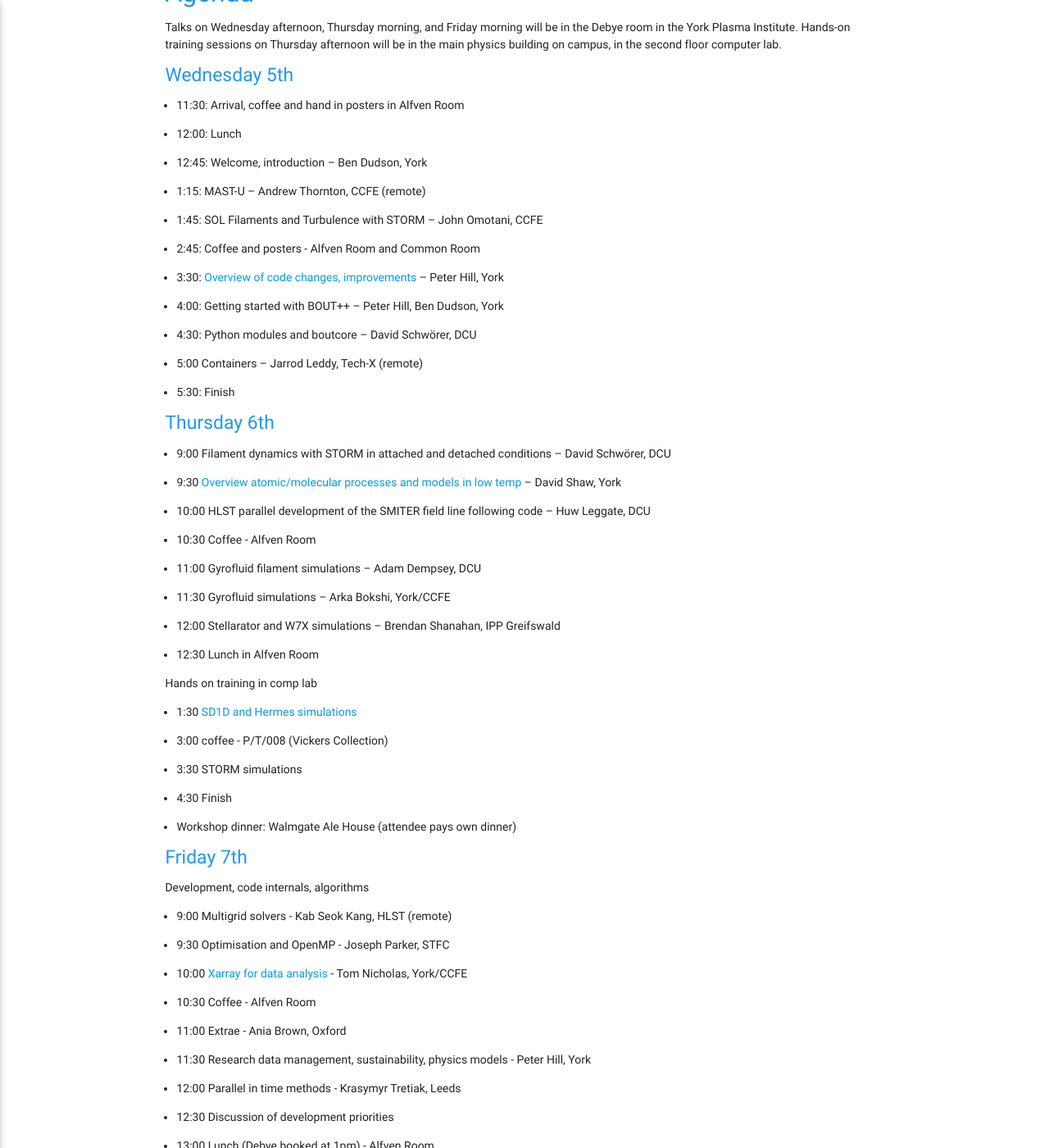
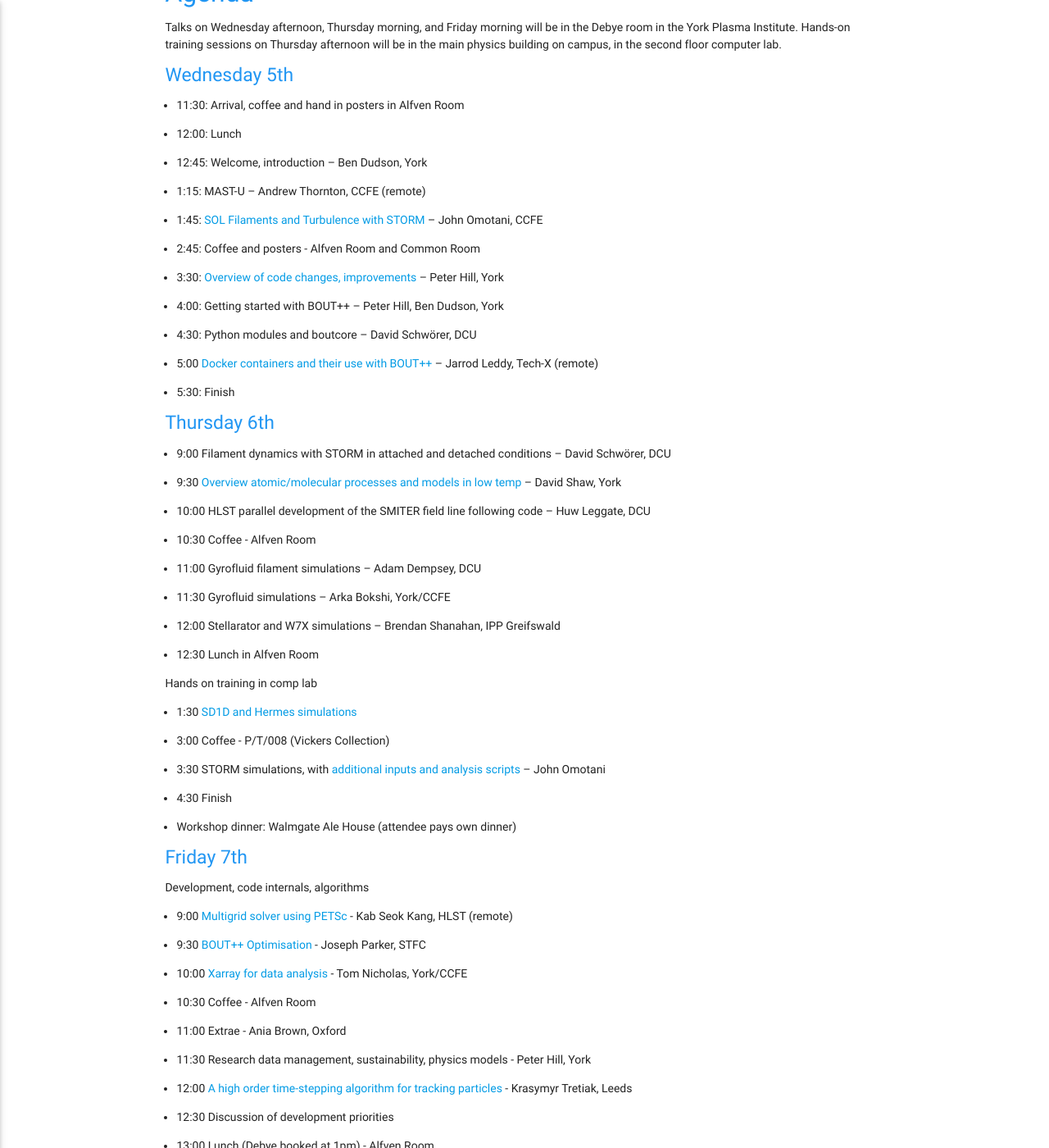
Before and after one commit to boutproject/boutproject.github.io, a Jekyll site: the page built from documentation/workshop2018.markdown, in a window 1280 px wide and 1400 px high, scrolled down 549 px. Shown: the whole window at 82% size. Built offline with Jekyll 4.4.1, drawn with Linux system fonts in a browser that asks for light colours.

Commit message:
More links for 2018 workshop

```diff
--- a/documentation/workshop2018.markdown
+++ b/documentation/workshop2018.markdown
@@ -32,14 +32,14 @@
 * 12:00: Lunch
 * 12:45: Welcome, introduction -- Ben Dudson, York
 * 1:15: MAST-U -- Andrew Thornton, CCFE (remote)
-* 1:45: SOL Filaments and Turbulence with STORM -- John Omotani, CCFE
+* 1:45: [SOL Filaments and Turbulence with STORM](https://doi.org/10.5281/zenodo.2204944) -- John Omotani, CCFE
 
 * 2:45: Coffee and posters - Alfven Room and Common Room
 
 * 3:30:  [Overview of code changes, improvements](https://doi.org/10.5281/zenodo.2204489) -- Peter Hill, York
 * 4:00:  Getting started with BOUT++ -- Peter Hill, Ben Dudson, York
 * 4:30:  Python modules and boutcore -- David Schwörer, DCU
-* 5:00   Containers -- Jarrod Leddy, Tech-X (remote)
+* 5:00   [Docker containers and their use with BOUT++](https://doi.org/10.5281/zenodo.2206947) -- Jarrod Leddy, Tech-X (remote)
 * 5:30:  Finish
 
 
@@ -60,8 +60,8 @@
 Hands on training in comp lab
 
 * 1:30 [SD1D and Hermes simulations](https://doi.org/10.5281/zenodo.2204678)
-* 3:00 coffee - P/T/008 (Vickers Collection)
-* 3:30 STORM simulations
+* 3:00 Coffee - P/T/008 (Vickers Collection)
+* 3:30 STORM simulations, with [additional inputs and analysis scripts](https://github.com/johnomotani/storm2d_analysis) -- John Omotani
 * 4:30 Finish
 
 * Workshop dinner: Walmgate Ale House (attendee pays own dinner)
@@ -70,15 +70,15 @@
 
 Development, code internals, algorithms
 
-* 9:00 Multigrid solvers - Kab Seok Kang, HLST (remote)
-* 9:30 Optimisation and OpenMP - Joseph Parker, STFC
+* 9:00 [Multigrid solver using PETSc](https://doi.org/10.5281/zenodo.2206578) - Kab Seok Kang, HLST (remote)
+* 9:30 [BOUT++ Optimisation](https://doi.org/10.5281/zenodo.2205454) - Joseph Parker, STFC
 * 10:00 [Xarray for data analysis](https://github.com/TomNicholas/xarray_for_BOUT) - Tom Nicholas, York/CCFE
 
 * 10:30 Coffee - Alfven Room
 
 * 11:00 Extrae - Ania Brown, Oxford
 * 11:30 Research data management, sustainability, physics models - Peter Hill, York
-* 12:00 Parallel in time methods - Krasymyr Tretiak, Leeds
+* 12:00 [A high order time-stepping algorithm for tracking particles](https://doi.org/10.5281/zenodo.2206808) - Krasymyr Tretiak, Leeds
 * 12:30 Discussion of development priorities
 
 * 13:00 Lunch (Debye booked at 1pm) - Alfven Room
```
